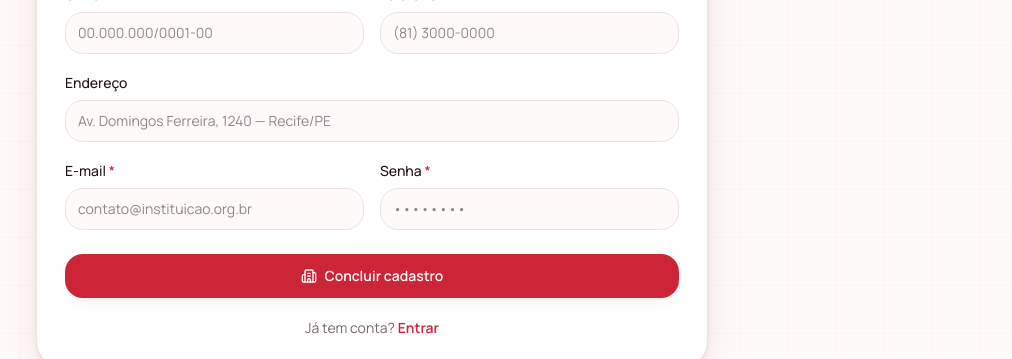
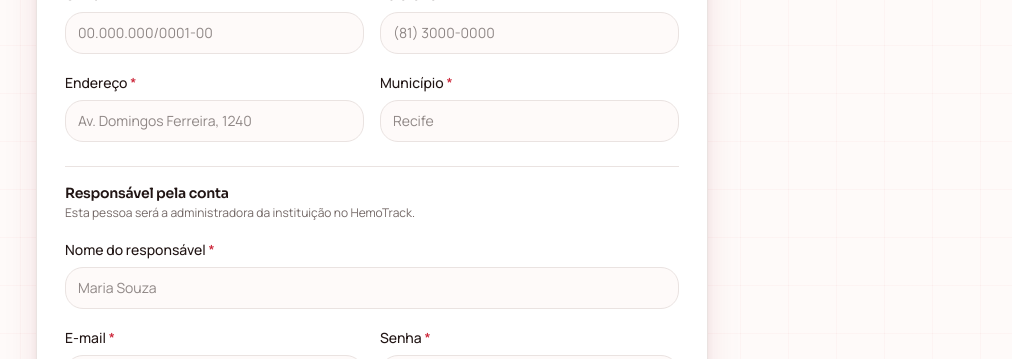
Before and after one commit to miglitopictures/hemotrack, a React (Vite) app in the folder frontend/: page /cadastro in a window 1280 px wide. Shown: the part 435-794 px from the top of the page, without its empty margins (268-1280 px from the left). Built offline with nearby package versions, Linux system fonts and the light colour scheme; no server answers.

Commit message:
feat(front): liga a tela de cadastro ao POST /instituicoes

```diff
--- a/frontend/src/routes/cadastro.tsx
+++ b/frontend/src/routes/cadastro.tsx
@@ -1,3 +1,9 @@
+import { useQueryClient } from "@tanstack/react-query";
+
+import { cadastrarInstituicao } from "@/lib/api-auth";
+import { ErroDeApiHttp } from "@/lib/httpClient";
+import { autenticarEGuardarSessao, destinoDoUsuario } from "@/lib/sessao-login";
+
 import { createFileRoute, Link, useNavigate } from "@tanstack/react-router";
 import { motion } from "motion/react";
 import { useState } from "react";
@@ -30,11 +36,38 @@ type Campos = {
   cnpj: string;
   telefone: string;
   endereco: string;
+  municipio: string;
+  responsavel: string;
   email: string;
   senha: string;
 };
 
-const vazio: Campos = { nome: "", cnpj: "", telefone: "", endereco: "", email: "", senha: "" };
+const vazio: Campos = {
+  nome: "",
+  cnpj: "",
+  telefone: "",
+  endereco: "",
+  municipio: "",
+  responsavel: "",
+  email: "",
+  senha: "",
+};
+
+/**
+ * O backend identifica o campo pelo caminho dentro do JSON
+ * ("instituicao.razaoSocial"); aqui os campos são planos. Este mapa liga
+ * os dois para que o erro apareça no input certo.
+ */
+const CAMPO_DO_BACK: Record<string, keyof Campos> = {
+  "instituicao.razaoSocial": "nome",
+  "instituicao.cnpj": "cnpj",
+  "instituicao.endereco": "endereco",
+  "instituicao.municipio": "municipio",
+  "instituicao.telefone": "telefone",
+  "administrador.nome": "responsavel",
+  "administrador.email": "email",
+  "administrador.senha": "senha",
+};
 
 function Field({
   label,
@@ -46,6 +79,7 @@ function Field({
   name,
   autoComplete,
   required = false,
+  erro,
 }: {
   label: string;
   placeholder: string;
@@ -56,6 +90,7 @@ function Field({
   name: string;
   autoComplete?: string;
   required?: boolean;
+  erro: string | null;
 }) {
   return (
     <label className={cn("block", className)}>
@@ -70,17 +105,28 @@ function Field({
         value={value}
         onChange={(e) => onChange(e.target.value)}
         placeholder={placeholder}
-        className="mt-1.5 w-full rounded-xl border border-input bg-background px-3 py-2.5 text-sm outline-none transition-colors focus:border-primary"
+        aria-invalid={erro !== null}
+        className={cn(
+          "mt-1.5 w-full rounded-xl border bg-background px-3 py-2.5 text-sm outline-none transition-colors",
+          erro === null ? "border-input focus:border-primary" : "border-destructive",
+        )}
       />
+      {erro !== null ? (
+        <span className="mt-1 block text-xs font-medium text-destructive">{erro}</span>
+      ) : null}
     </label>
   );
 }
 
 function CadastroPage() {
   const navigate = useNavigate();
+  const queryClient = useQueryClient();
+
   const [tipo, setTipo] = useState<"hospital" | "hemocentro">("hospital");
   const [campos, setCampos] = useState<Campos>(vazio);
   const [erro, setErro] = useState<string | null>(null);
+  const [errosPorCampo, setErrosPorCampo] = useState<Partial<Record<keyof Campos, string>>>({});
+  const [enviando, setEnviando] = useState(false);
 
   const definir = (chave: keyof Campos) => (valor: string) =>
     setCampos((c) => ({ ...c, [chave]: valor }));
@@ -100,17 +146,82 @@ function CadastroPage() {
     },
   ];
 
-  function concluir(e: React.FormEvent<HTMLFormElement>) {
+  async function concluir(e: React.FormEvent<HTMLFormElement>) {
     e.preventDefault();
-    const faltando = (["nome", "cnpj", "email", "senha"] as const).filter((k) => !campos[k].trim());
+
+    const obrigatorios = [
+      "nome",
+      "cnpj",
+      "endereco",
+      "municipio",
+      "responsavel",
+      "email",
+      "senha",
+    ] as const;
+
+    const faltando = obrigatorios.filter((chave) => !campos[chave].trim());
+
     if (faltando.length > 0) {
-      setErro("Preencha nome, CNPJ, e-mail e senha para concluir o cadastro.");
+      setErro("Preencha todos os campos obrigatórios para concluir o cadastro.");
       return;
     }
+
     setErro(null);
-    // TODO(back): POST /instituicoes
-    toast.success("Instituição cadastrada", { description: "Cadastro simulado do protótipo." });
-    void navigate({ to: tipo === "hospital" ? "/hospital" : "/hemocentro" });
+    setErrosPorCampo({});
+    setEnviando(true);
+
+    try {
+      await cadastrarInstituicao({
+        instituicao: {
+          razaoSocial: campos.nome.trim(),
+          cnpj: campos.cnpj.trim(),
+          tipo: tipo === "hemocentro" ? "HEMOCENTRO" : "HOSPITAL",
+          endereco: campos.endereco.trim(),
+          municipio: campos.municipio.trim(),
+          telefone: campos.telefone.trim() || null,
+        },
+        administrador: {
+          nome: campos.responsavel.trim(),
+          email: campos.email.trim(),
+          senha: campos.senha,
+        },
+      });
+
+      // Entra direto com as credenciais que acabaram de ser criadas.
+      const usuario = await autenticarEGuardarSessao(
+        queryClient,
+        campos.email.trim(),
+        campos.senha,
+      );
+
+      toast.success("Instituição cadastrada", {
+        description: "Seu cadastro entrou em análise.",
+      });
+
+      // TODO(passo 8): com a instituição PENDENTE_APROVACAO, o destino
+      // correto é a tela de espera — hoje cai no painel.
+      await navigate({ to: destinoDoUsuario(usuario) });
+    } catch (falha) {
+      if (falha instanceof ErroDeApiHttp) {
+        setErro(falha.message);
+
+        const novosErros: Partial<Record<keyof Campos, string>> = {};
+
+        for (const erroDeCampo of falha.erros) {
+          const campo = CAMPO_DO_BACK[erroDeCampo.campo];
+
+          if (campo !== undefined) {
+            novosErros[campo] = erroDeCampo.mensagem;
+          }
+        }
+
+        setErrosPorCampo(novosErros);
+      } else {
+        setErro("Não foi possível concluir o cadastro. Verifique se o servidor está no ar.");
+      }
+    } finally {
+      setEnviando(false);
+    }
   }
 
   return (
@@ -127,7 +238,11 @@ function CadastroPage() {
             Escolha o perfil e complete os dados institucionais.
           </p>
 
-          <div role="radiogroup" aria-label="Tipo de instituição" className="mt-6 grid gap-3 sm:grid-cols-2">
+          <div
+            role="radiogroup"
+            aria-label="Tipo de instituição"
+            className="mt-6 grid gap-3 sm:grid-cols-2"
+          >
             {opcoes.map((o) => {
               const ativo = tipo === o.key;
               return (
@@ -175,13 +290,14 @@ function CadastroPage() {
           </div>
 
           <form className="mt-7 grid gap-4 sm:grid-cols-2" onSubmit={concluir} noValidate>
-            <Field
+                        <Field
               label="Nome da instituição"
               name="nome"
               autoComplete="organization"
               required
               value={campos.nome}
               onChange={definir("nome")}
+              erro={errosPorCampo.nome ?? null}
               placeholder={
                 tipo === "hospital" ? "Hospital Santa Clara" : "Hemocentro Regional Recife"
               }
@@ -193,6 +309,7 @@ function CadastroPage() {
               required
               value={campos.cnpj}
               onChange={definir("cnpj")}
+              erro={errosPorCampo.cnpj ?? null}
               placeholder="00.000.000/0001-00"
             />
             <Field
@@ -201,15 +318,46 @@ function CadastroPage() {
               autoComplete="tel"
               value={campos.telefone}
               onChange={definir("telefone")}
+              erro={errosPorCampo.telefone ?? null}
               placeholder="(81) 3000-0000"
             />
             <Field
               label="Endereço"
               name="endereco"
               autoComplete="street-address"
+              required
               value={campos.endereco}
               onChange={definir("endereco")}
-              placeholder="Av. Domingos Ferreira, 1240 — Recife/PE"
+              erro={errosPorCampo.endereco ?? null}
+              placeholder="Av. Domingos Ferreira, 1240"
+            />
+            <Field
+              label="Município"
+              name="municipio"
+              autoComplete="address-level2"
+              required
+              value={campos.municipio}
+              onChange={definir("municipio")}
+              erro={errosPorCampo.municipio ?? null}
+              placeholder="Recife"
+            />
+
+            <div className="mt-2 border-t border-border pt-4 sm:col-span-2">
+              <h2 className="text-sm font-semibold">Responsável pela conta</h2>
+              <p className="mt-0.5 text-xs text-muted-foreground">
+                Esta pessoa será a administradora da instituição no HemoTrack.
+              </p>
+            </div>
+
+            <Field
+              label="Nome do responsável"
+              name="responsavel"
+              autoComplete="name"
+              required
+              value={campos.responsavel}
+              onChange={definir("responsavel")}
+              erro={errosPorCampo.responsavel ?? null}
+              placeholder="Maria Souza"
               className="sm:col-span-2"
             />
             <Field
@@ -220,6 +368,7 @@ function CadastroPage() {
               required
               value={campos.email}
               onChange={definir("email")}
+              erro={errosPorCampo.email ?? null}
               placeholder="contato@instituicao.org.br"
             />
             <Field
@@ -230,7 +379,8 @@ function CadastroPage() {
               required
               value={campos.senha}
               onChange={definir("senha")}
-              placeholder="••••••••"
+              erro={errosPorCampo.senha ?? null}
+              placeholder="Mínimo de 6 caracteres"
             />
 
             {erro ? (
@@ -242,11 +392,13 @@ function CadastroPage() {
             <div className="sm:col-span-2">
               <motion.button
                 type="submit"
-                whileHover={{ y: -2 }}
-                whileTap={{ scale: 0.97 }}
-                className="mt-2 flex w-full items-center justify-center gap-2 rounded-xl bg-primary px-4 py-3 text-sm font-semibold text-primary-foreground shadow-card"
+                disabled={enviando}
+                whileHover={{ y: enviando ? 0 : -2 }}
+                whileTap={{ scale: enviando ? 1 : 0.97 }}
+                className="mt-2 flex w-full items-center justify-center gap-2 rounded-xl bg-primary px-4 py-3 text-sm font-semibold text-primary-foreground shadow-card disabled:opacity-60"
               >
-                <Building2 className="size-4" aria-hidden="true" /> Concluir cadastro
+                <Building2 className="size-4" aria-hidden="true" />
+                {enviando ? "Cadastrando…" : "Concluir cadastro"}
               </motion.button>
             </div>
           </form>
```
